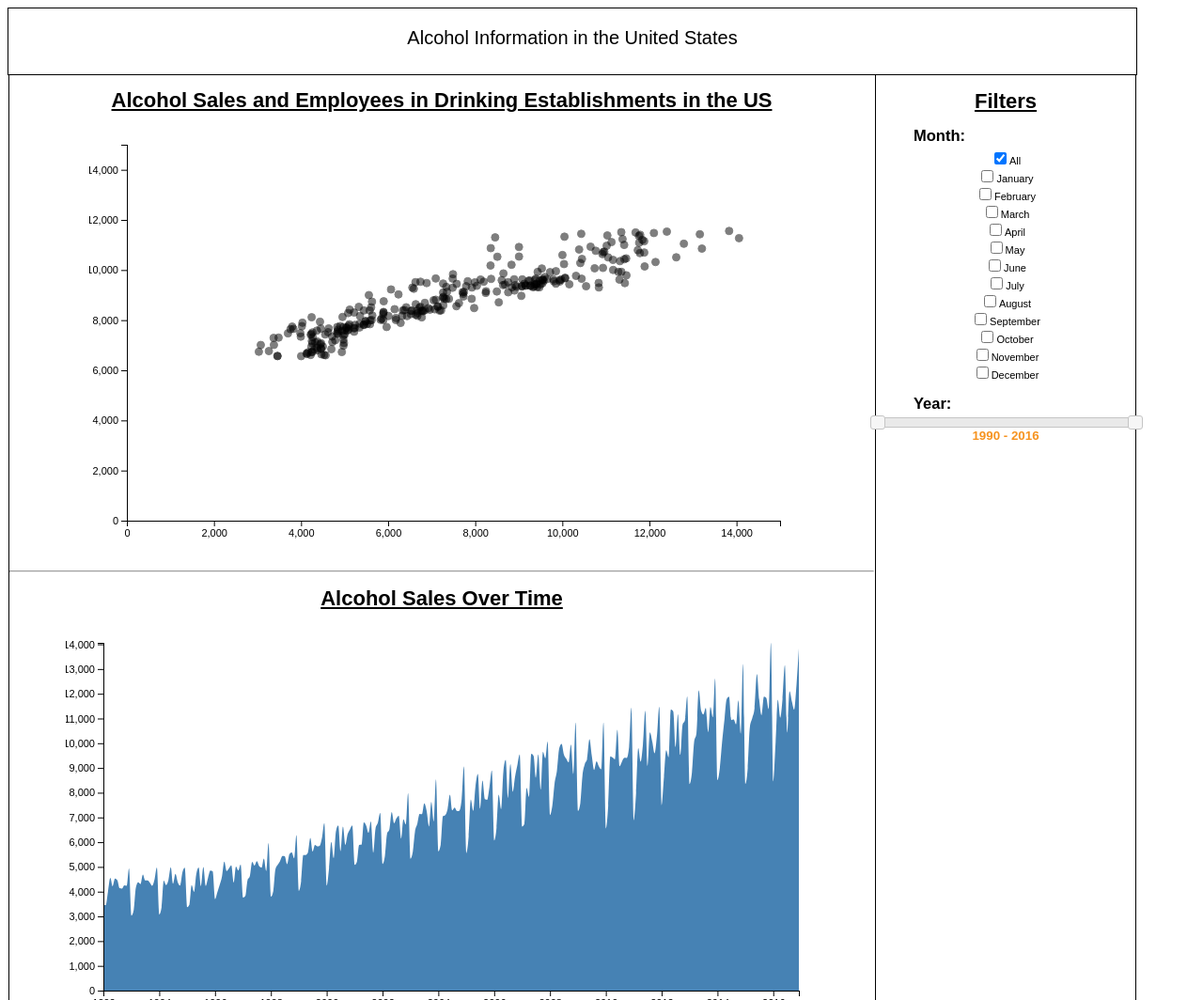
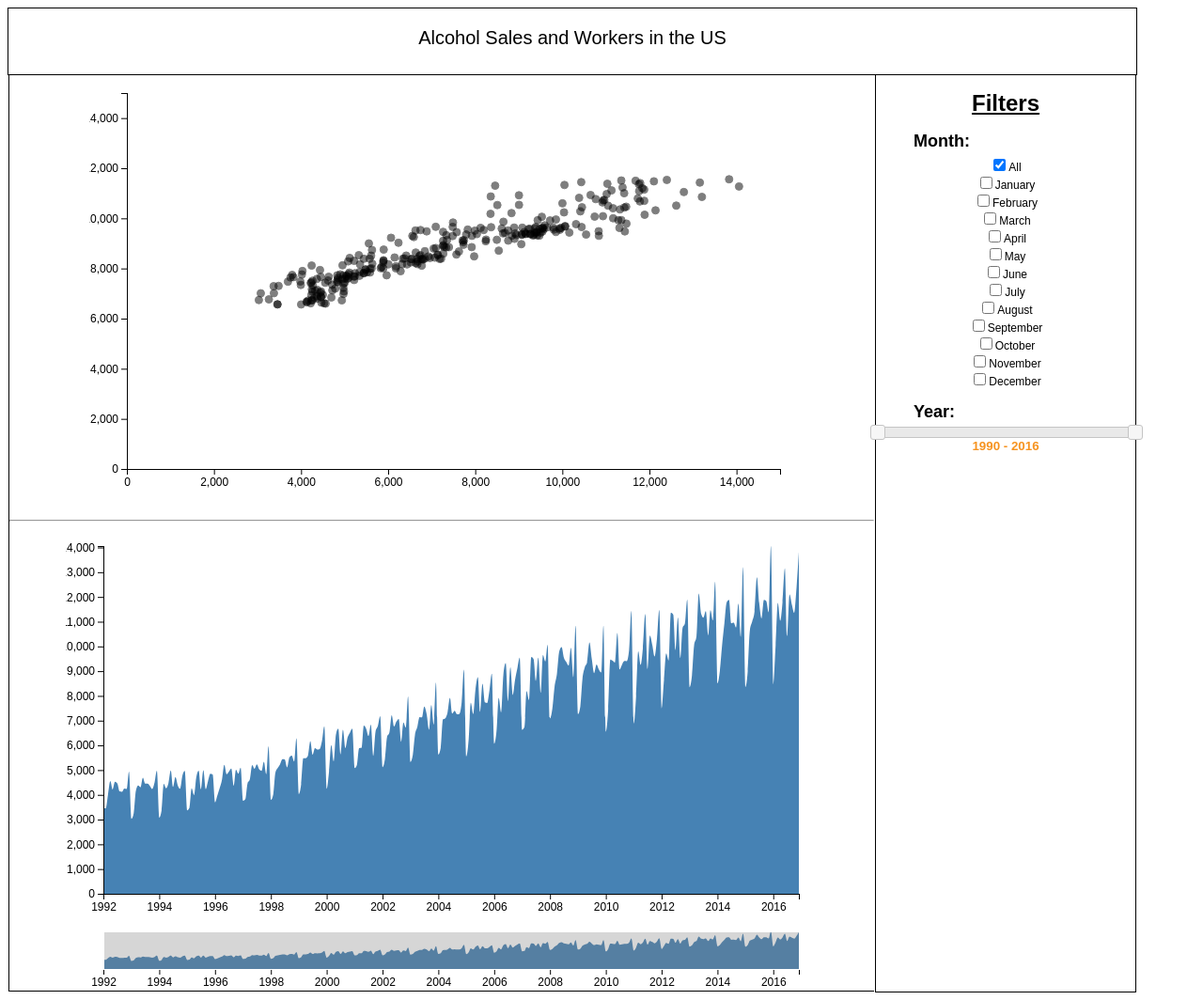
Before and after one commit to kimikofarmer/INFO474-d3, a plain HTML site: page index.html in a window 1280 px wide. Shown: the top 1064 px of the page at 94% size. Drawn offline with nearby package versions, Linux system fonts and the light colour scheme.

Commit message:
Editted style

```diff
--- a/index.html
+++ b/index.html
@@ -8,13 +8,11 @@
      <script src="http://code.jquery.com/ui/1.11.1/jquery-ui.js"></script>
    <div id="layout">
       <div id="title">
-         <p> Alcohol Information in the United States </p>
+         <p> Alcohol Sales and Workers in the US </p>
       </div>
       <div id="visualization">
-         <h1>Alcohol Sales and Employees in Drinking Establishments in the US</h1>
          <svg class="chart1" width="800" height="500"></svg>
          <hr>
-         <h1>Alcohol Sales Over Time</h1>
          <svg class = "chart2" width="800" height="500"></svg>
          <script src="script.js"></script>
       </div>
--- a/style.css
+++ b/style.css
@@ -1,9 +1,9 @@
 body {
-    font: 11px sans-serif;
+    font: 12px sans-serif;
 }
 
 .axis line, .axis text {
-    font: 11px sans-serif;
+    font: 12px sans-serif;
 }
 
 .axis path {
@@ -46,7 +46,7 @@ div {
 
 #visualization {
     width: 920px;
-    height: 1100px;
+    height: 975px;
     float: left;
     border-top: 0;
     text-align: center;
@@ -55,7 +55,7 @@ div {
 
 #controls {
     width: 276px;
-    height: 1100px;
+    height: 975px;
     float: right;
 }
 
```
Also changed, not shown: storyboards/IMG_1981.jpg (renamed from IMG_1981.jpg), storyboards/IMG_1982.jpg (renamed from IMG_1982.jpg), storyboards/IMG_1983.jpg (renamed from IMG_1983.jpg), storyboards/IMG_1984.jpg (renamed from IMG_1984.jpg), storyboards/IMG_1985.jpg (renamed from IMG_1985.jpg), storyboards/IMG_1986.jpg (renamed from IMG_1986.jpg), storyboards/IMG_1987.jpg (renamed from IMG_1987.jpg), 3 other files.
